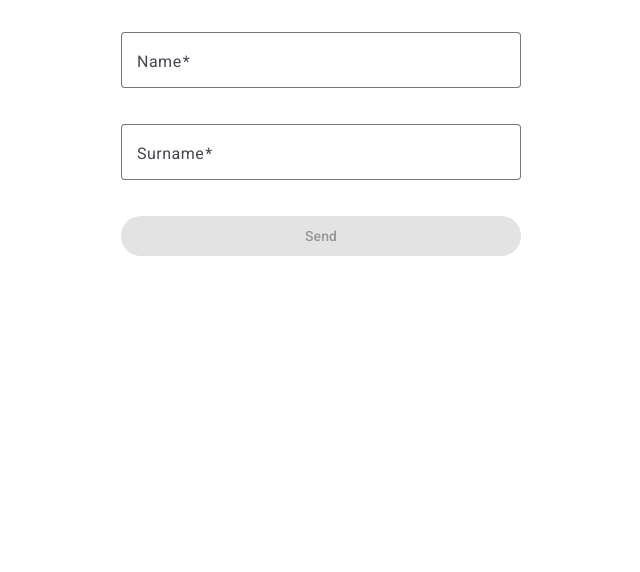
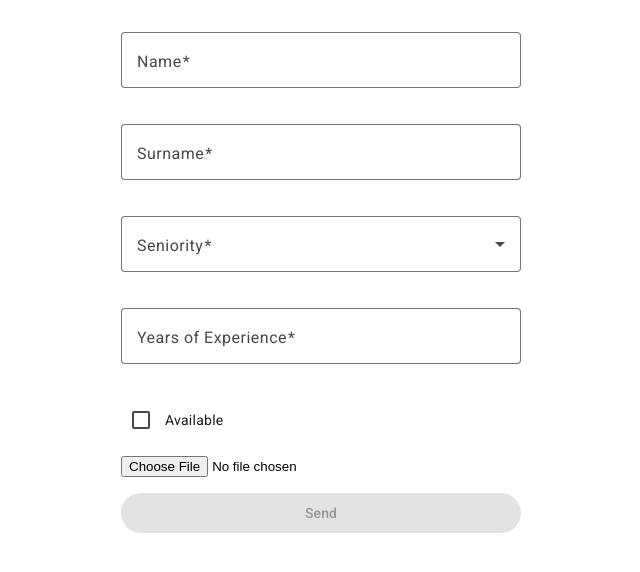
Before and after one commit to alubeda/test-candidate-loader, an Angular app: page / in a window 1280 px wide. Shown: the top 572 px of the page, without its empty margins (319-959 px from the left). Built offline with nearby package versions, Linux system fonts and the light colour scheme.

Commit message:
Add Excel file parsing and autofill for candidate data

```diff
--- a/package.json
+++ b/package.json
@@ -19,6 +19,7 @@
     "@angular/platform-browser": "^19.2.0",
     "@angular/platform-browser-dynamic": "^19.2.0",
     "@angular/router": "^19.2.0",
+    "exceljs": "^4.4.0",
     "rxjs": "~7.8.0",
     "tslib": "^2.3.0",
     "zone.js": "~0.15.0"
--- a/src/app/candidate-form/candidate-form.component.html
+++ b/src/app/candidate-form/candidate-form.component.html
@@ -9,5 +9,24 @@
         <input matInput formControlName="surname" required>
     </mat-form-field>
 
+    <mat-form-field appearance="outline">
+        <mat-label>Seniority</mat-label>
+        <mat-select formControlName="seniority" required>
+            <mat-option value="junior">Junior</mat-option>
+            <mat-option value="senior">Senior</mat-option>
+        </mat-select>
+    </mat-form-field>
+
+    <mat-form-field appearance="outline">
+        <mat-label>Years of Experience</mat-label>
+        <input matInput formControlName="yearsOfExperience" type="number" required>
+    </mat-form-field>
+
+    <div class="checkbox-container">
+        <mat-checkbox formControlName="availability">Available</mat-checkbox>
+    </div>
+
+    <input type="file" (change)="onFileChange($event)">
+
     <button mat-raised-button color="primary" type="submit" [disabled]="form.invalid">Send</button>
 </form>
--- a/src/app/candidate-form/candidate-form.component.ts
+++ b/src/app/candidate-form/candidate-form.component.ts
@@ -1,9 +1,12 @@
 import { Component, inject } from '@angular/core';
 import { CommonModule } from '@angular/common';
-import { FormBuilder, ReactiveFormsModule, Validators } from '@angular/forms';
+import { FormBuilder, ReactiveFormsModule, Validators, FormControl } from '@angular/forms';
 import { MatFormFieldModule } from '@angular/material/form-field';
 import { MatInputModule } from '@angular/material/input';
 import { MatButtonModule } from '@angular/material/button';
+import { MatSelectModule } from '@angular/material/select';
+import { MatCheckboxModule } from '@angular/material/checkbox';
+import { Workbook } from 'exceljs';
 
 @Component({
     selector: 'app-candidate-form',
@@ -14,6 +17,8 @@ import { MatButtonModule } from '@angular/material/button';
         MatFormFieldModule,
         MatInputModule,
         MatButtonModule,
+        MatSelectModule,
+        MatCheckboxModule,
   ],
   templateUrl: './candidate-form.component.html',
   styleUrl: './candidate-form.component.less'
@@ -25,7 +30,39 @@ export class CandidateFormComponent {
     form = this.fb.group({
         name: ['', Validators.required],
         surname: ['', Validators.required],
+        seniority: ['', Validators.required],
+        yearsOfExperience: this.fb.control<number | null>(null, [Validators.required, Validators.min(0)]),
+        availability: [false, Validators.required],
     });
+
+    async onFileChange(event: any) {
+        const file = event.target.files[0];
+
+        if (file) {
+            return this.processFile(file);
+        }
+    }
+
+    private async processFile(file: File) {
+        const buffer = await file.arrayBuffer();
+        const workbook = new Workbook();
+        await workbook.xlsx.load(buffer);
+
+        const worksheet = workbook.worksheets[0];
+        const row = worksheet.getRow(1);
+
+        const seniority = row.getCell(1).text;
+        const yearsOfExperience = parseInt(row.getCell(2).value as string);
+        const availability = row.getCell(3).text === '1';
+
+        console.warn('DAME VALORES', { seniority, yearsOfExperience, availability });
+
+        this.form.patchValue({
+            seniority,
+            yearsOfExperience,
+            availability,
+        });
+    }
 
     submit() {
         if (this.form.valid) {
```
Also changed, not shown: 1 other file (tests, documents, lock files or other folders).
